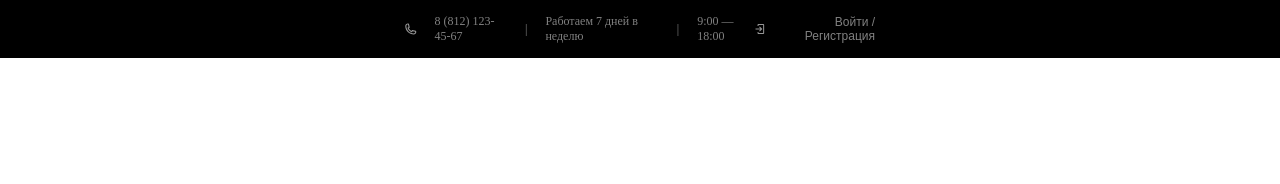
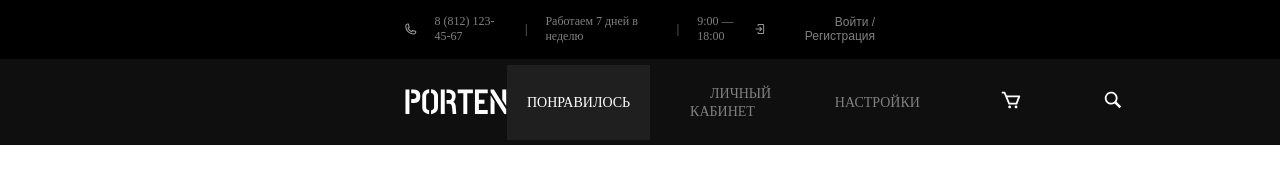
Before and after one commit to naumovn808/site, a plain HTML site: page index.html in a window 1280 px wide. Drawn offline with Linux system fonts and the light colour scheme.

Commit message:
add section navigate

```diff
--- a/index.html
+++ b/index.html
@@ -11,7 +11,6 @@
         <header class="header">
 
             <div class="container">
-
                 <nav class="nav">
                     <ul class="nav__list">
                         <li class="nav__link ">
@@ -34,16 +33,70 @@
                     </ul>
 
                     <button class="nav__btn" type="button">
-                        <svg width="14" height="14" viewBox="0 0 14 14" fill="none" xmlns="http://www.w3.org/2000/svg">
-                            <path d="M5.25001 1.16675H10.5C11.1417 1.16675 11.6667 1.69175 11.6667 2.33341V11.6667C11.6667 12.3084 11.1417 12.8334 10.5 12.8334H5.25001C4.60834 12.8334 4.08334 12.3084 4.08334 11.6667V10.5001H5.25001V11.6667H10.5V2.33341H5.25001V3.50008H4.08334V2.33341C4.08334 1.69175 4.60834 1.16675 5.25001 1.16675Z" fill="#969696" />
-                            <path d="M5.88583 9.09409L6.70833 9.91658L9.625 6.99992L6.70833 4.08325L5.88583 4.90575L7.39083 6.41659H1.75V7.58325H7.39083L5.88583 9.09409Z" fill="#969696" />
-                          </svg>
-                          Войти / Регистрация
+                        <svg width="14" height="14" viewBox="0 0 14 14"
+                            fill="none" xmlns="http://www.w3.org/2000/svg">
+                            <path
+                                d="M5.25001 1.16675H10.5C11.1417 1.16675 11.6667 1.69175 11.6667 2.33341V11.6667C11.6667 12.3084 11.1417 12.8334 10.5 12.8334H5.25001C4.60834 12.8334 4.08334 12.3084 4.08334 11.6667V10.5001H5.25001V11.6667H10.5V2.33341H5.25001V3.50008H4.08334V2.33341C4.08334 1.69175 4.60834 1.16675 5.25001 1.16675Z"
+                                fill="#969696" />
+                            <path
+                                d="M5.88583 9.09409L6.70833 9.91658L9.625 6.99992L6.70833 4.08325L5.88583 4.90575L7.39083 6.41659H1.75V7.58325H7.39083L5.88583 9.09409Z"
+                                fill="#969696" />
+                        </svg>
+                        Войти / Регистрация
                     </button>
 
                 </nav>
+            </div>
 
-            </div>
+            <section class="navigate">
+
+                <div class="container">
+
+                    <div class="navigate__wrapper">
+
+                        <img src="img/logo.svg" alt=".logotype" width="104">
+
+                        <ul class="navigate__list">
+                            <li><a class="navigate__link active"
+                                    href="#">Понравилось</a></li>
+                            <li><a a class="navigate__link" href="#">личный
+                                    кабинет</a></li>
+                            <li><a a class="navigate__link"
+                                    href="#">настройки</a></li>
+                            <li>
+                                <a a class="navigate__link" href="#">
+                                    <svg width="22" height="22"
+                                        viewBox="0 0 22 22" fill="none"
+                                        xmlns="http://www.w3.org/2000/svg">
+                                        <path
+                                            d="M20.0035 6.81175C19.9192 6.6899 19.8066 6.59031 19.6754 6.5215C19.5441 6.45269 19.3982 6.41672 19.25 6.41667H6.72193L5.66409 3.8775C5.52539 3.54312 5.29052 3.25746 4.98927 3.05673C4.68801 2.856 4.33393 2.74925 3.97193 2.75H1.83334V4.58334H3.97193L8.32059 15.0196C8.39025 15.1866 8.50775 15.3292 8.65831 15.4295C8.80887 15.5298 8.98575 15.5834 9.16668 15.5833H16.5C16.8823 15.5833 17.2242 15.3459 17.3589 14.9893L20.1089 7.656C20.1609 7.51724 20.1785 7.36794 20.1601 7.22091C20.1417 7.07387 20.088 6.93348 20.0035 6.81175ZM15.8648 13.75H9.77809L7.48643 8.25H17.9273L15.8648 13.75Z"
+                                            fill="white" />
+                                        <path
+                                            d="M9.625 19.25C10.3844 19.25 11 18.6344 11 17.875C11 17.1156 10.3844 16.5 9.625 16.5C8.86561 16.5 8.25 17.1156 8.25 17.875C8.25 18.6344 8.86561 19.25 9.625 19.25Z"
+                                            fill="white" />
+                                        <path
+                                            d="M16.0417 19.25C16.801 19.25 17.4167 18.6344 17.4167 17.875C17.4167 17.1156 16.801 16.5 16.0417 16.5C15.2823 16.5 14.6667 17.1156 14.6667 17.875C14.6667 18.6344 15.2823 19.25 16.0417 19.25Z"
+                                            fill="white" />
+                                    </svg>
+                                </a>
+                            </li>
+                            <li>
+                                <a a class="navigate__link" href="#">
+                                    <svg width="22" height="22"
+                                        viewBox="0 0 22 22"
+                                        fill="none"
+                                        xmlns="http://www.w3.org/2000/svg">
+                                        <path
+                                            d="M19.25 17.4167L14.5255 12.6922C15.3989 11.3648 15.7487 9.76053 15.5072 8.18999C15.2657 6.61945 14.4501 5.19437 13.2182 4.19068C11.9863 3.18698 10.4259 2.67606 8.83892 2.75684C7.25197 2.83762 5.75144 3.50434 4.62785 4.62794C3.50425 5.75153 2.83752 7.25206 2.75675 8.83901C2.67597 10.426 3.18689 11.9864 4.19058 13.2183C5.19428 14.4502 6.61936 15.2658 8.1899 15.5073C9.76044 15.7488 11.3647 15.399 12.6922 14.5256L17.4167 19.2501L19.25 17.4167ZM4.58332 9.16675C4.58332 6.6395 6.63941 4.58341 9.16666 4.58341C11.6939 4.58341 13.75 6.6395 13.75 9.16675C13.75 11.694 11.6939 13.7501 9.16666 13.7501C6.63941 13.7501 4.58332 11.694 4.58332 9.16675Z"
+                                            fill="white" />
+                                    </svg>
+                                </a>
+                            </li>
+                        </ul>
+                    </div>
+                </div>
+            </section>
+
         </header>
 
     </body>
--- a/style.scss
+++ b/style.scss
@@ -14,7 +14,7 @@
 
 .header {
     background-color: #000;
-    padding: 14px 0;
+    padding-top: 14px;
 }
 
 .nav {
@@ -67,3 +67,35 @@
     align-items: center;
     gap: 18px;
 }
+
+.navigate {
+    background-color: #0f0f0f;
+    padding: 25px 0;
+    margin-top: 15px;
+
+    &__wrapper {
+        display: flex;
+        align-items: center;
+        justify-content: space-between;
+    }
+
+    &__list {
+        display: flex;
+        align-items: center;
+        gap: 40px;
+    }
+
+    &__link {
+        font-weight: 400;
+        font-size: 14px;
+        text-transform: uppercase;
+        color: gray;
+        padding: 30px 20px;
+        cursor: pointer;
+    }
+
+    & .active {
+        background-color: #1f1f1f;
+        color: white;
+    }
+}
```
Also changed, not shown: img/logo.svg (added), style.css, 1 other file.
